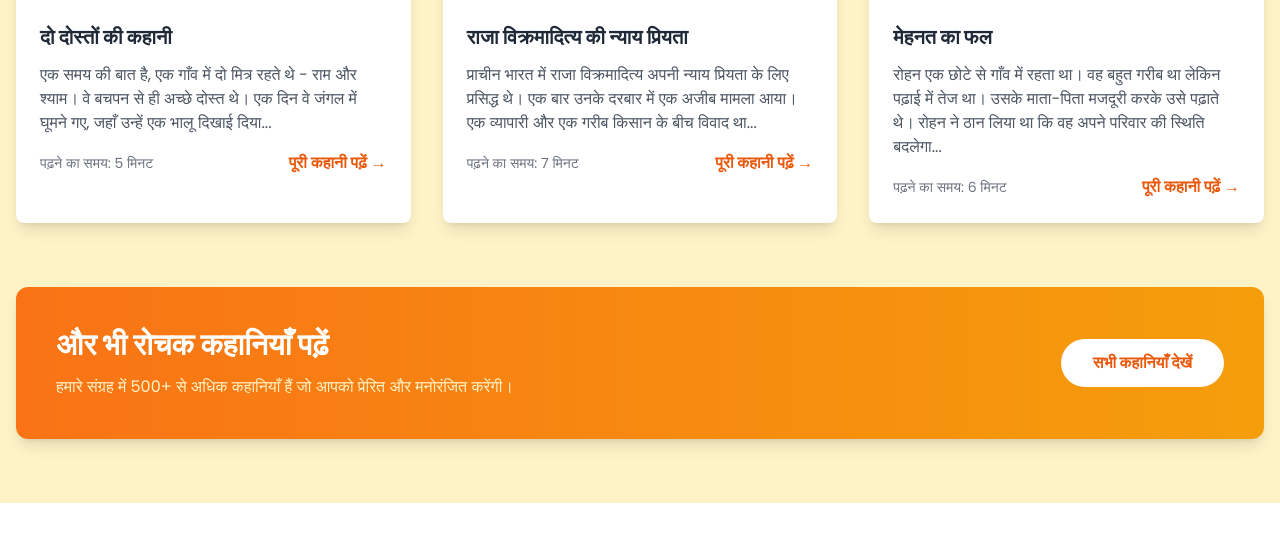
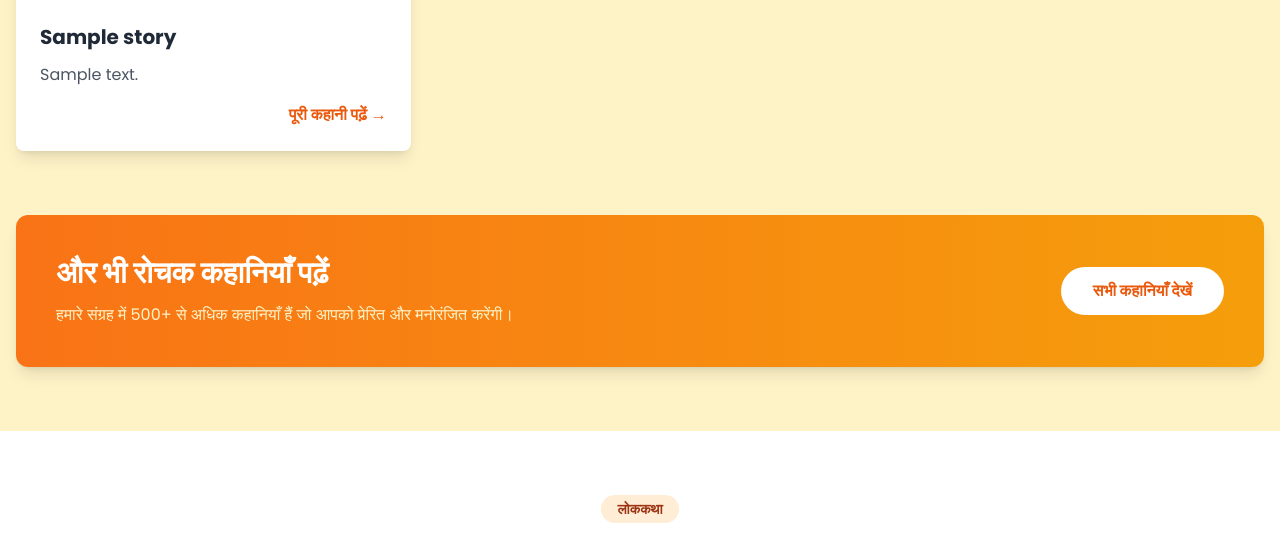
Before and after one commit to soloprinjay/Kam_Vasna, a Django app: template templates/home.html in a window 1280 px wide. Shown: the part 1305-1839 px from the top of the page. Run offline with Django 5.2, Linux system fonts and the light colour scheme; the template is opened without the code that fills it: most values are stand-ins (such as "Sample title", 1, 10 or a date in 2020); grey boxes marked "Sample" are stand-in pictures; some libraries are stand-ins or nearby versions.

Commit message:
implemented dynamic add stroy functionality

```diff
--- a/apps/blog/urls.py
+++ b/apps/blog/urls.py
@@ -1,3 +1,7 @@
 from django.urls import path
+from .views import StoryDetailView
 
-urlpatterns = []
+
+urlpatterns = [
+    path('story/<slug:slug>/', StoryDetailView.as_view(), name='story_detail'),
+ ]
--- a/apps/dashboard/urls.py
+++ b/apps/dashboard/urls.py
@@ -1,5 +1,6 @@
 from django.urls import path
-from .views import HomeView, ContactView, Index2View
+from .views import  ContactView, Index2View
+from apps.blog.views import HomeView
 
 urlpatterns = [
     path('',HomeView.as_view(),name='home'),
--- a/templates/home.html
+++ b/templates/home.html
@@ -85,53 +85,25 @@
 
     <!-- Stories Grid -->
     <div class="grid grid-cols-1 md:grid-cols-2 lg:grid-cols-3 gap-8">
-        <!-- Story Card 1 -->
+        {% for story in stories %}
         <div class="bg-white rounded-lg overflow-hidden shadow-lg transition-transform duration-300 hover:shadow-xl hover:-translate-y-1">
             <div class="relative">
-                <img src="https://i.ytimg.com/vi/w69_4Xh6zMU/maxresdefault.jpg" alt="कहानी का चित्र" class="w-full h-56 object-cover">
-                <div class="absolute top-4 right-4 bg-orange-600 text-white text-sm font-bold px-3 py-1 rounded-full">लोककथा</div>
+                <img src="{{ story.image_url }}" alt="{{ story.title }}" class="w-full h-56 object-cover">
+                <div class="absolute top-4 right-4 bg-orange-600 text-white text-sm font-bold px-3 py-1 rounded-full">
+                    {{ story.category }}
+                </div>
             </div>
             <div class="p-6">
-                <h3 class="text-xl font-bold text-gray-800 mb-3">दो दोस्तों की कहानी</h3>
-                <p class="text-gray-600 mb-4">एक समय की बात है, एक गाँव में दो मित्र रहते थे - राम और श्याम। वे बचपन से ही अच्छे दोस्त थे। एक दिन वे जंगल में घूमने गए, जहाँ उन्हें एक भालू दिखाई दिया...</p>
-                <div class="flex items-center justify-between mt-4">
-                    <span class="text-sm text-gray-500">पढ़ने का समय: 5 मिनट</span>
-                    <a href="#" class="text-orange-600 hover:text-orange-800 font-semibold transition duration-300">पूरी कहानी पढ़ें &rarr;</a>
+                <h3 class="text-xl font-bold text-gray-800 mb-3">{{ story.title }}</h3>
+                <p class="text-gray-600 mb-4">{{ story.content|truncatewords:30 }}</p>
+                <div class="flex items-center justify-end mt-4">
+                    <a href="{% url 'story_detail' slug=story.slug %}" class="text-orange-600 hover:text-orange-800 font-semibold transition duration-300">
+                        पूरी कहानी पढ़ें &rarr;
+                    </a>
                 </div>
             </div>
         </div>
-
-        <!-- Story Card 2 -->
-        <div class="bg-white rounded-lg overflow-hidden shadow-lg transition-transform duration-300 hover:shadow-xl hover:-translate-y-1">
-            <div class="relative">
-                <img src="https://i.ytimg.com/vi/A4mYK9CQkMw/maxresdefault.jpg" alt="कहानी का चित्र" class="w-full h-56 object-cover">
-                <div class="absolute top-4 right-4 bg-orange-600 text-white text-sm font-bold px-3 py-1 rounded-full">ऐतिहासिक</div>
-            </div>
-            <div class="p-6">
-                <h3 class="text-xl font-bold text-gray-800 mb-3">राजा विक्रमादित्य की न्याय प्रियता</h3>
-                <p class="text-gray-600 mb-4">प्राचीन भारत में राजा विक्रमादित्य अपनी न्याय प्रियता के लिए प्रसिद्ध थे। एक बार उनके दरबार में एक अजीब मामला आया। एक व्यापारी और एक गरीब किसान के बीच विवाद था...</p>
-                <div class="flex items-center justify-between mt-4">
-                    <span class="text-sm text-gray-500">पढ़ने का समय: 7 मिनट</span>
-                    <a href="#" class="text-orange-600 hover:text-orange-800 font-semibold transition duration-300">पूरी कहानी पढ़ें &rarr;</a>
-                </div>
-            </div>
-        </div>
-
-        <!-- Story Card 3 -->
-        <div class="bg-white rounded-lg overflow-hidden shadow-lg transition-transform duration-300 hover:shadow-xl hover:-translate-y-1">
-            <div class="relative">
-                <img src="https://i.ytimg.com/vi/TDISduJl8q4/maxresdefault.jpg" alt="कहानी का चित्र" class="w-full h-56 object-cover">
-                <div class="absolute top-4 right-4 bg-orange-600 text-white text-sm font-bold px-3 py-1 rounded-full">प्रेरक</div>
-            </div>
-            <div class="p-6">
-                <h3 class="text-xl font-bold text-gray-800 mb-3">मेहनत का फल</h3>
-                <p class="text-gray-600 mb-4">रोहन एक छोटे से गाँव में रहता था। वह बहुत गरीब था लेकिन पढ़ाई में तेज था। उसके माता-पिता मजदूरी करके उसे पढ़ाते थे। रोहन ने ठान लिया था कि वह अपने परिवार की स्थिति बदलेगा...</p>
-                <div class="flex items-center justify-between mt-4">
-                    <span class="text-sm text-gray-500">पढ़ने का समय: 6 मिनट</span>
-                    <a href="#" class="text-orange-600 hover:text-orange-800 font-semibold transition duration-300">पूरी कहानी पढ़ें &rarr;</a>
-                </div>
-            </div>
-        </div>
+        {% endfor %}
     </div>
 
     <!-- More Stories Section -->
```
Also changed, not shown: apps/blog/admin.py (+10 -1 lines), apps/blog/models.py (+19 -0 lines), apps/blog/views.py (+18 -0 lines), apps/dashboard/views.py (+0 -9 lines), templates/404.html (added, +9 -0 lines), templates/story_detail.html (added, +20 -0 lines), templates/about_us.html (deleted), templates/privacy_policy.html (deleted), templates/submit_story.html (deleted).
